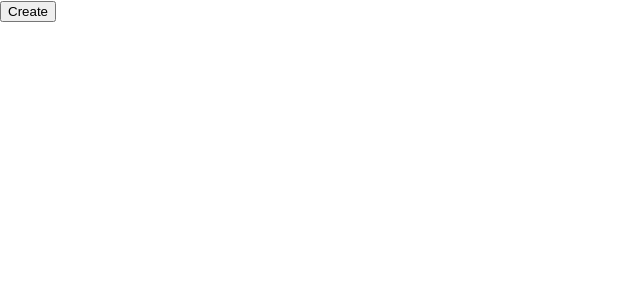
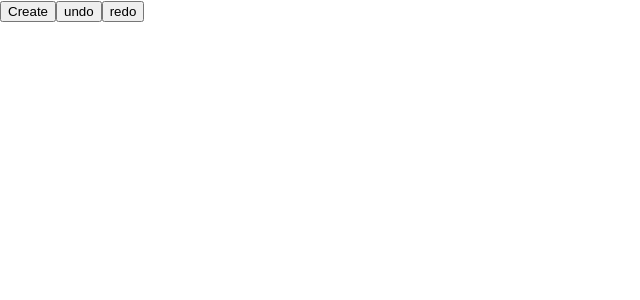
Before and after one commit to mmyyaghoubi/gitweldsn60, a React (Create React App) app: page / in a window 1280 px wide. Shown: the top 300 px of the page, without its empty margins (0-640 px from the left). Built offline with nearby package versions, Linux system fonts and the light colour scheme.

Commit message:
add undo redo

```diff
--- a/src/App.js
+++ b/src/App.js
@@ -1,12 +1,11 @@
 import { Stage, Layer } from "react-konva";
-import React,{useState} from "react";
+import React, { useState } from "react";
 import Values from "./Values";
-
-
 
 const App = () => {
   const [counter, setCounter] = useState(0);
   const [blobs, setBlobs] = useState([]);
+
   const handelCreate = () => {
     setCounter(counter + 1);
     setBlobs((prevBlobs) => [
@@ -15,21 +14,40 @@ const App = () => {
         x: blobs.length * 100,
       },
     ]);
+    // console.log("x : " + blobs.length * 100);
+    console.log("blobs.length : " + blobs.length);
+  };
+  const handelUndo = () => {
+    if (blobs.length === 0) {
+      return;
+    }
+    const previous = blobs.slice(0, blobs.length - 1);
+    setBlobs(previous);
+    console.log("blobs.length : " + blobs.length);
+  };
+  const handelRedo = () => {
+    if (blobs.length === blobs.length - 1) {
+      return;
+    }
+    const next = blobs.concat(blobs[blobs.length - 1]);
+    setBlobs(next);
+    console.log("blobs.length : " + blobs.length);
+  };
 
-        console.log("x : " + blobs.length * 100);
-    };
   return (
     <>
       <button onClick={handelCreate}>Create</button>
+      <button onClick={handelUndo}>undo</button>
+      <button onClick={handelRedo}>redo</button>
       <Stage width={window.innerWidth} height={window.innerHeight}>
         <Layer>
           {blobs.map((blob, i) => (
             //counter----->i+1
-                        <Values key={i} x={blob.x} counter={i+1} />
+            <Values key={i} x={blob.x} counter={i + 1} />
           ))}
         </Layer>
       </Stage>
     </>
   );
 };
-export  default App
+export default App;
--- a/src/index.js
+++ b/src/index.js
@@ -1,17 +1,42 @@
-import React from 'react';
-import ReactDOM from 'react-dom/client';
-import './index.css';
-import App from './App';
-import reportWebVitals from './reportWebVitals';
+import React from "react";
+import ReactDOM from "react-dom/client";
+import "./index.css";
+import App from "./App";
 
-const root = ReactDOM.createRoot(document.getElementById('root'));
+const root = ReactDOM.createRoot(document.getElementById("root"));
 root.render(
   <React.StrictMode>
     <App />
   </React.StrictMode>
 );
 
-// If you want to start measuring performance in your app, pass a function
-// to log results (for example: reportWebVitals(console.log))
-// or send to an analytics endpoint. Learn more: https://bit.ly/CRA-vitals
-reportWebVitals();
+// const App = () => {
+//   const [counter, setCounter] = useState(0);
+//   const [blobs, setBlobs] = useState([]);
+//   const handelCreate = () => {
+//     setCounter(counter + 1);
+//     setBlobs((prevBlobs) => [
+//       ...prevBlobs,
+//       {
+//         x: blobs.length * 100,
+//       },
+//     ]);
+//
+//     console.log("x : " + blobs.length * 100);
+//   };
+//   return (
+//     <>
+//       <button onClick={handelCreate}>Create</button>
+//       <Stage width={window.innerWidth} height={window.innerHeight}>
+//         <Layer>
+//           {blobs.map((blob, i) => (
+//             <Values key={i} x={blob.x} counter={counter} />
+//           ))}
+//         </Layer>
+//       </Stage>
+//     </>
+//   );
+// };
+//
+// const rootElement = document.getElementById("root");
+// ReactDOM.render(<App />, rootElement);
```
Lines whose indentation alone changed are shown as unchanged.
